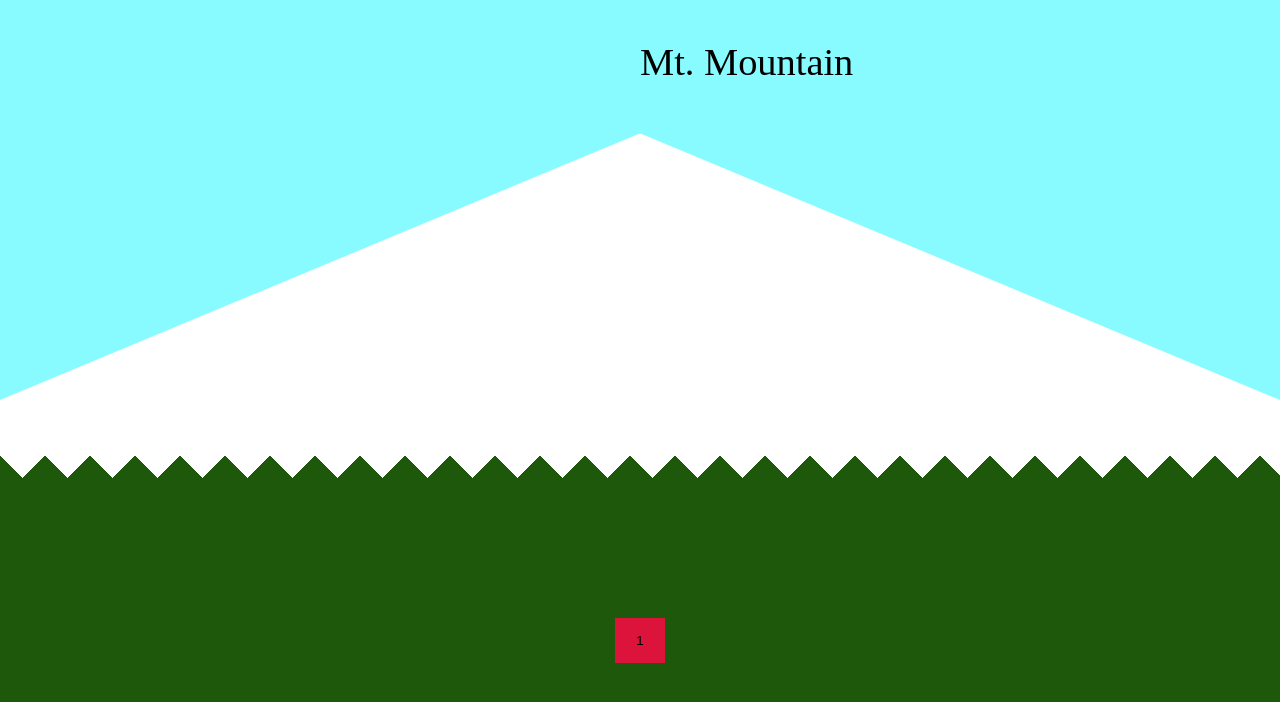
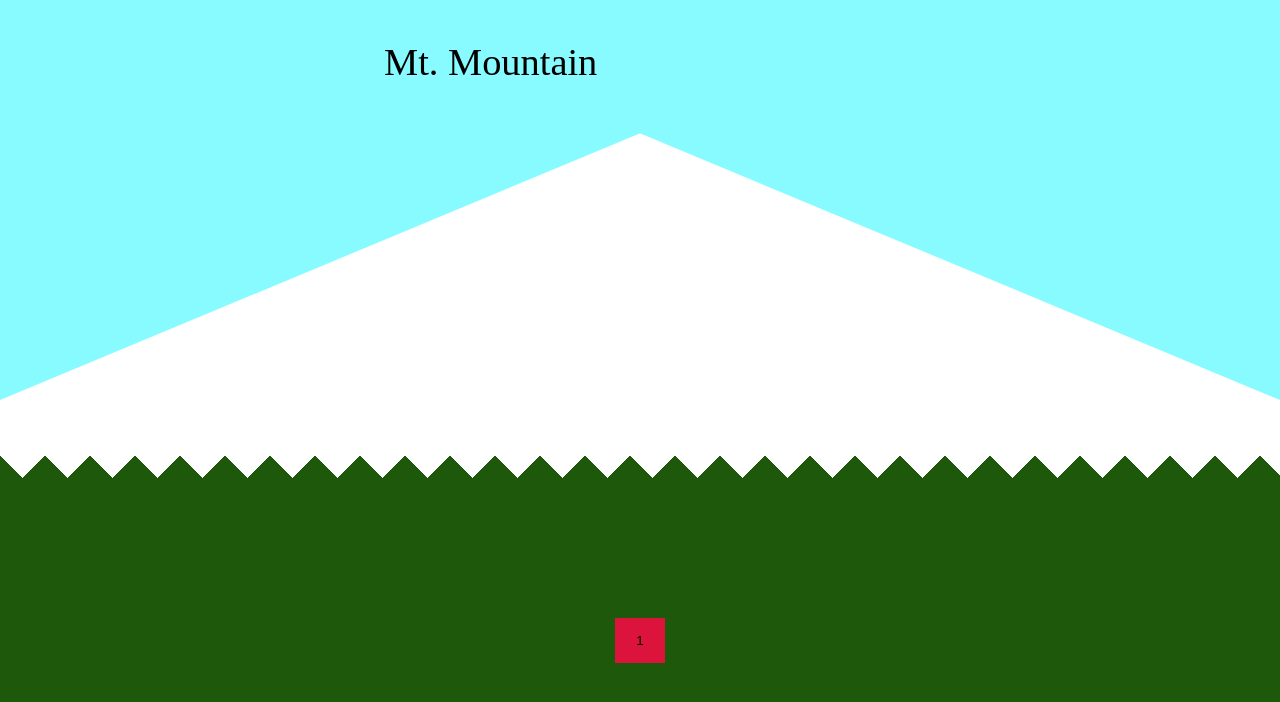
Before and after one commit to Naflin/naflin.github.io, a plain HTML site: page index.html in a window 1280 px wide. Drawn offline with Linux system fonts and the light colour scheme.

Commit message:
mountain name

```diff
--- a/style.css
+++ b/style.css
@@ -51,7 +51,7 @@
 #mountain-name {
     position: absolute;
     z-index: 2;
-    left: 50vw;
+    left: 30vw;
     top: 5vh;
     width: 300px;
     height: 50px;
```
